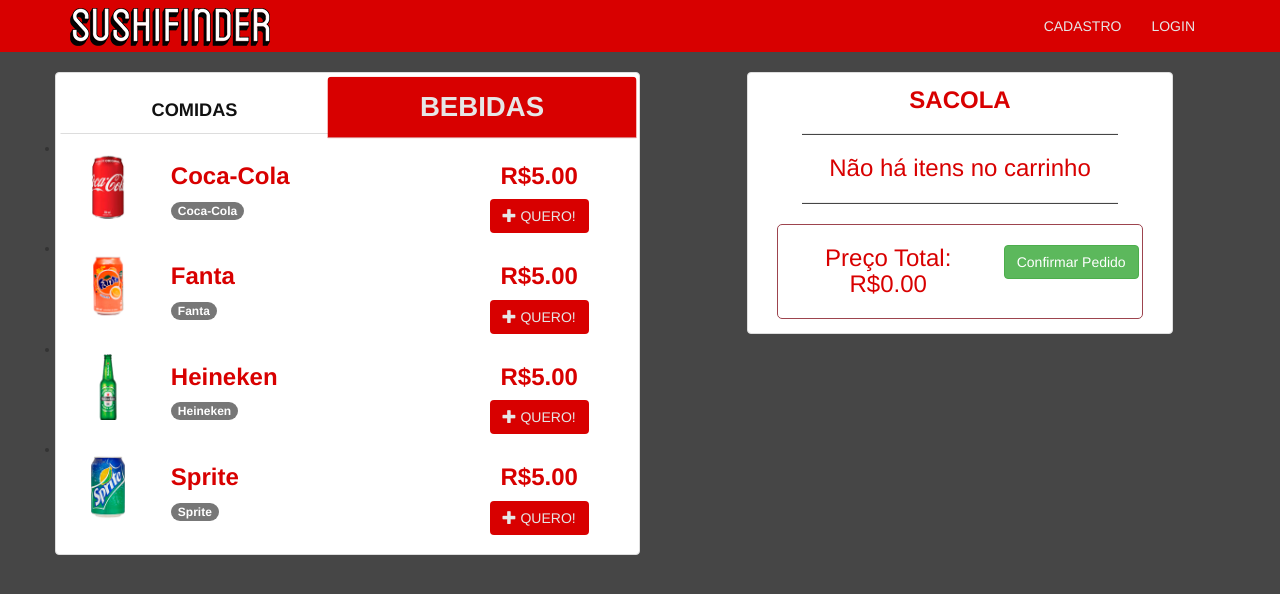
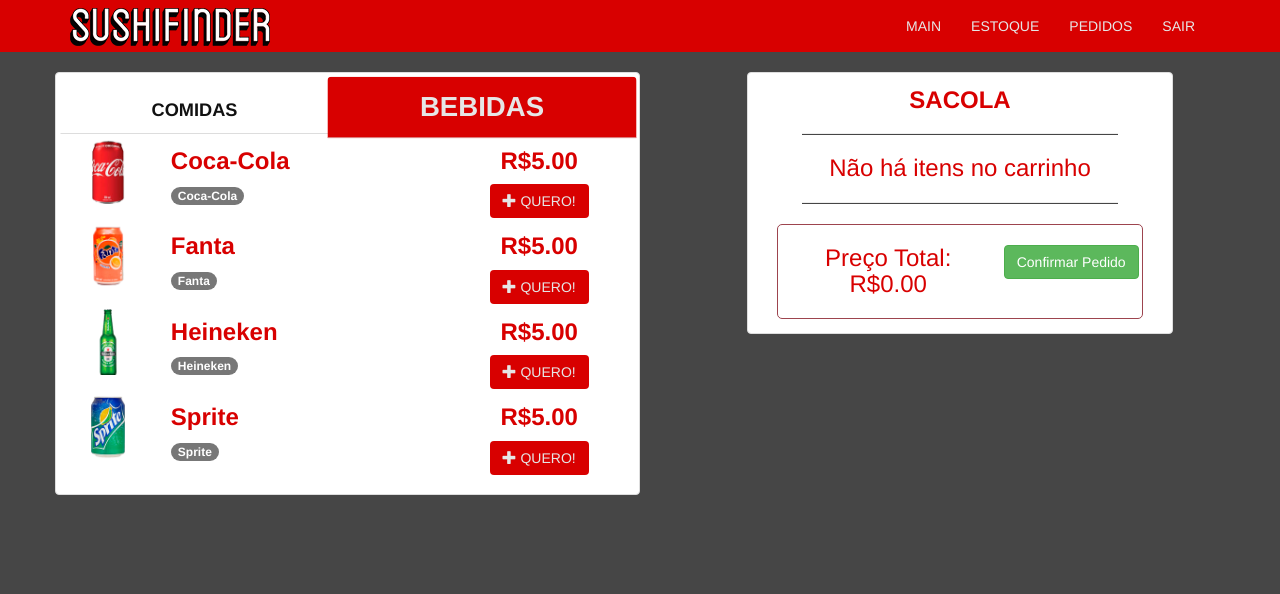
Before and after one commit to andrelr95/sushifinder-ui, an Angular app: page /main/bebidas in a window 1280 px wide. Shown: the top 594 px of the page. Built offline with nearby package versions, Linux system fonts and the light colour scheme; sample sign-in values are in the browser's storage; what ng2-datepicker, ngx-mask would draw is missing.

Commit message:
AuthGuard, AuthService e Validações

```diff
--- a/src/app/app.module.ts
+++ b/src/app/app.module.ts
@@ -23,6 +23,7 @@
 import { SushiEstoqueElementComponent } from './sushi-estoque/sushi-estoque-element/sushi-estoque-element.component';
 import { SushiMainService } from './sushi-main/sushi-main.service';
 import { AuthService } from './auth/auth.service';
+import { AuthGuard } from './auth/auth-guard.service';
 
 
 @NgModule({
@@ -50,7 +51,7 @@
     HttpClientModule,
     AppRoutingModule
   ],
-  providers: [SushiMainService, AuthService],
+  providers: [SushiMainService, AuthService, AuthGuard],
   bootstrap: [AppComponent]
 })
 export class AppModule { }
--- /dev/null
+++ b/src/app/auth/auth-guard.service.ts
@@ -0,0 +1,29 @@
+import {
+    CanActivate,
+    RouterStateSnapshot,
+    ActivatedRouteSnapshot,
+    Router
+} from "@angular/router";
+
+import { Observable } from "rxjs";
+import { Injectable } from "@angular/core";
+import { AuthService } from "./auth.service";
+
+@Injectable()
+export class AuthGuard implements CanActivate {
+
+    constructor(private authService: AuthService,
+                private router: Router) {}
+
+    canActivate(route: ActivatedRouteSnapshot,
+                state: RouterStateSnapshot): Observable<boolean> | Promise<boolean> | boolean {
+        if(this.authService.isAuthenticated()){
+            console.log("TRUE")
+            return true;
+        } else {
+            console.log("DEVERIA NAVEGAR")
+            this.router.navigate(['/login'])
+        }
+
+    }
+}
--- a/src/app/auth/auth.service.ts
+++ b/src/app/auth/auth.service.ts
@@ -5,7 +5,7 @@
 @Injectable()
 export class AuthService {
 
-    isUserLogged: boolean = false;
+    serverUrl: string = "http://localhost:3000";
 
     httpOptions = {
         headers: new HttpHeaders({
@@ -13,9 +13,8 @@
         })
     }
 
-    serverUrl: string = "http://localhost:3000"
 
-    constructor( private http: HttpClient) {}
+    constructor(private http: HttpClient) {}
 
     getToken(){
         return localStorage.getItem('token');
@@ -25,12 +24,8 @@
         return localStorage.getItem('user');
     }
 
-    isLogged(){
-        return this.isUserLogged
-    }
-
-    setUserLogged(status: boolean){
-        this.isUserLogged = status;
+    isAuthenticated(){
+        return this.getToken() != null;
     }
 
     signUpUser(cliente: Cliente){
@@ -42,9 +37,12 @@
             "usuario": email,
             "senha": password
         }
-
         return this.http.post(this.serverUrl + '/authenticate', body, this.httpOptions)
             .toPromise();
     }
 
+    signOutUser(){
+        localStorage.clear();
+    }
+
 }
--- a/src/app/sushi-cadastro/sushi-cadastro.component.ts
+++ b/src/app/sushi-cadastro/sushi-cadastro.component.ts
@@ -57,11 +57,12 @@
     this.authService.signUpUser(andre)
       .toPromise()
       .then( (response) => {
-          this.successMessage = response['message'];
-          this.showSuccessMessage = true;
-          this.showErrorMessage = !this.showSuccessMessage;
-          this.isLoading = false;
-
+          setTimeout(() => {
+            this.successMessage = response['message'];
+            this.showSuccessMessage = true;
+            this.showErrorMessage = !this.showSuccessMessage;
+            this.isLoading = false;
+          }, 2000);
         } )
       .catch( (error) => {
         this.isLoading = false;
--- a/src/app/sushi-login/sushi-login.component.ts
+++ b/src/app/sushi-login/sushi-login.component.ts
@@ -1,6 +1,7 @@
 import { Component, OnInit, Input } from '@angular/core';
 import { NgForm } from '@angular/forms';
 import { AuthService } from '../auth/auth.service';
+import { Router } from '@angular/router';
 
 @Component({
   selector: 'app-sushi-login',
@@ -12,7 +13,7 @@
   password: string;
   errorMessage: string = '';
 
-  constructor(private authService: AuthService) { }
+  constructor(private authService: AuthService, private router: Router) { }
 
   ngOnInit() {
   }
@@ -25,9 +26,7 @@
       .then((response) => {
         localStorage.setItem('token', response['token']);
         localStorage.setItem('user', response['data']);
-        this.authService.setUserLogged(true);
-        console.log(this.authService.isLogged());
-        console.log('LOGUEI')
+        this.router.navigate(['/main/comidas']);
       })
       .catch((error) => {
         this.errorMessage = error.error['message'];
--- a/src/app/sushi-main/sushi-main-item/sushi-main-item.component.html
+++ b/src/app/sushi-main/sushi-main-item/sushi-main-item.component.html
@@ -1,4 +1,4 @@
-<li class="row">
+<div class="row">
     <div class="col-md-2">
         <img [src]="produto.img" class="img-responsive" alt="{{produto.descricao}}">
     </div>
@@ -10,4 +10,4 @@
         <h3 style="font-weight: bold;">{{produto.preco | currency:'BRL':'symbol':'1.2-2'}}</h3>
         <button class="btn btn-custom" (click)="onSelected()"><span class="glyphicon glyphicon-plus" aria-hidden="true"></span> QUERO!</button>
     </div>
-</li>
+</div>
--- a/src/app/sushi-main/sushi-main-nav/sushi-main-nav.component.html
+++ b/src/app/sushi-main/sushi-main-nav/sushi-main-nav.component.html
@@ -1,6 +1,6 @@
 
   <ul class="nav nav-tabs nav-justified text-center">
-      <li class="">
+      <li>
         <a routerLink="comidas" routerLinkActive="active">COMIDAS</a>
       </li>
       <li>
--- a/src/app/sushi-nav/sushi-nav.component.html
+++ b/src/app/sushi-nav/sushi-nav.component.html
@@ -18,11 +18,16 @@
       <!-- Collect the nav links, forms, and other content for toggling -->
       <div class="collapse navbar-collapse" id="bs-example-navbar-collapse-1">
         <ul class="nav navbar-nav navbar-right">
-          <li *ngIf="!isLogged"><a routerLink="/cadastro" routerLinkActive="active" >CADASTRO</a></li>
-          <li *ngIf="isLogged"><a routerLink="/main/comidas" routerLinkActive="active" >MAIN</a></li>
-          <li *ngIf="!isLogged"><a routerLink="/login" routerLinkActive="active" >LOGIN</a></li>
-          <li *ngIf="isLogged"><a routerLink="/estoque" routerLinkActive="active" >ESTOQUE</a></li>
-          <li *ngIf="isLogged"><a routerLink="/pedidos" routerLinkActive="active" >PEDIDOS</a></li>
+          <ng-template [ngIf]="!authService.isAuthenticated()">
+            <li ><a routerLink="/cadastro" routerLinkActive="active" >CADASTRO</a></li>
+            <li ><a routerLink="/login" routerLinkActive="active" >ENTRAR</a></li>
+          </ng-template>
+          <ng-template [ngIf]="authService.isAuthenticated()">
+            <li ><a routerLink="/main/comidas" routerLinkActive="active" >MAIN</a></li>
+            <li ><a routerLink="/estoque" routerLinkActive="active" >ESTOQUE</a></li>
+            <li ><a routerLink="/pedidos" routerLinkActive="active" >PEDIDOS</a></li>
+            <li ><a (click)="onSignOutUser()">SAIR</a></li>
+          </ng-template>
         </ul>
       </div>
       <!-- /.navbar-collapse -->
--- a/src/app/sushi-nav/sushi-nav.component.ts
+++ b/src/app/sushi-nav/sushi-nav.component.ts
@@ -1,5 +1,6 @@
 import { Component, OnInit, OnChanges } from '@angular/core';
 import { AuthService } from '../auth/auth.service';
+import { Router } from '@angular/router';
 
 @Component({
   selector: 'app-sushi-nav',
@@ -8,13 +9,16 @@
 })
 export class SushiNavComponent implements OnInit {
 
-  constructor(private authService: AuthService) { }
+  constructor(private authService: AuthService,
+              private router: Router) { }
 
   isLogged: boolean = false;
 
-  ngOnInit() {
-    this.isLogged = this.authService.isLogged();
-    console.log("INICIEL");
+  ngOnInit() {}
+
+  onSignOutUser(){
+    this.authService.signOutUser();
+    this.router.navigate(['/login']);
   }
 
 }
```
Also changed, not shown: src/app/app-routing.module.ts (+4 -3 lines).
